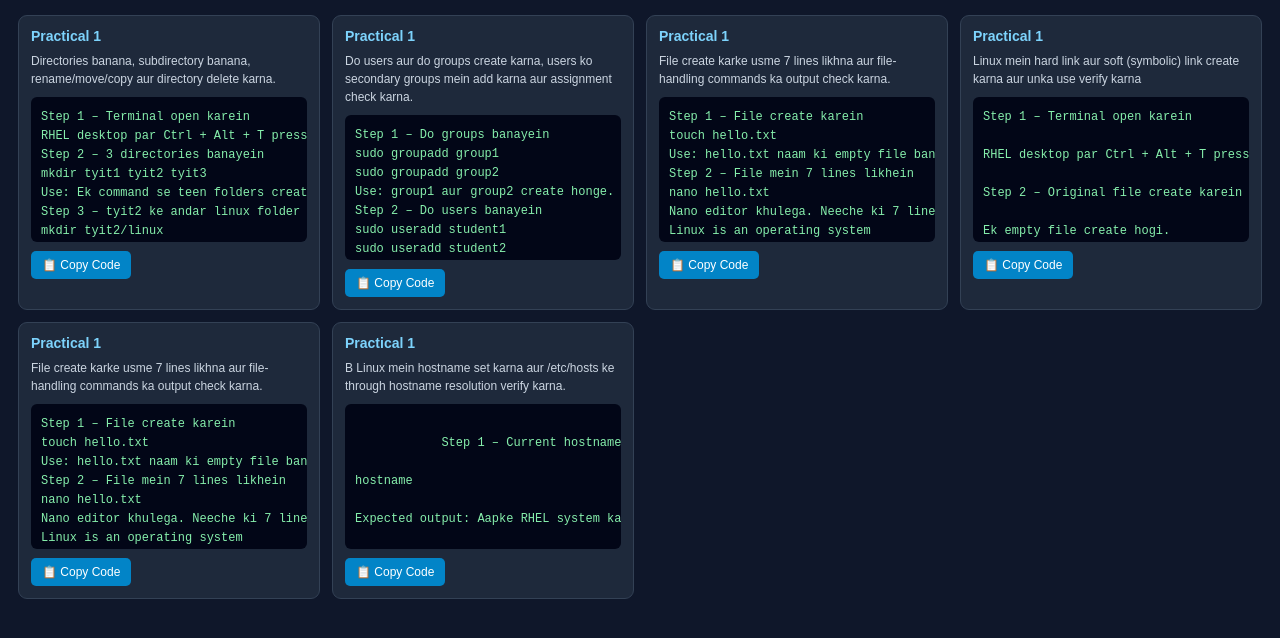
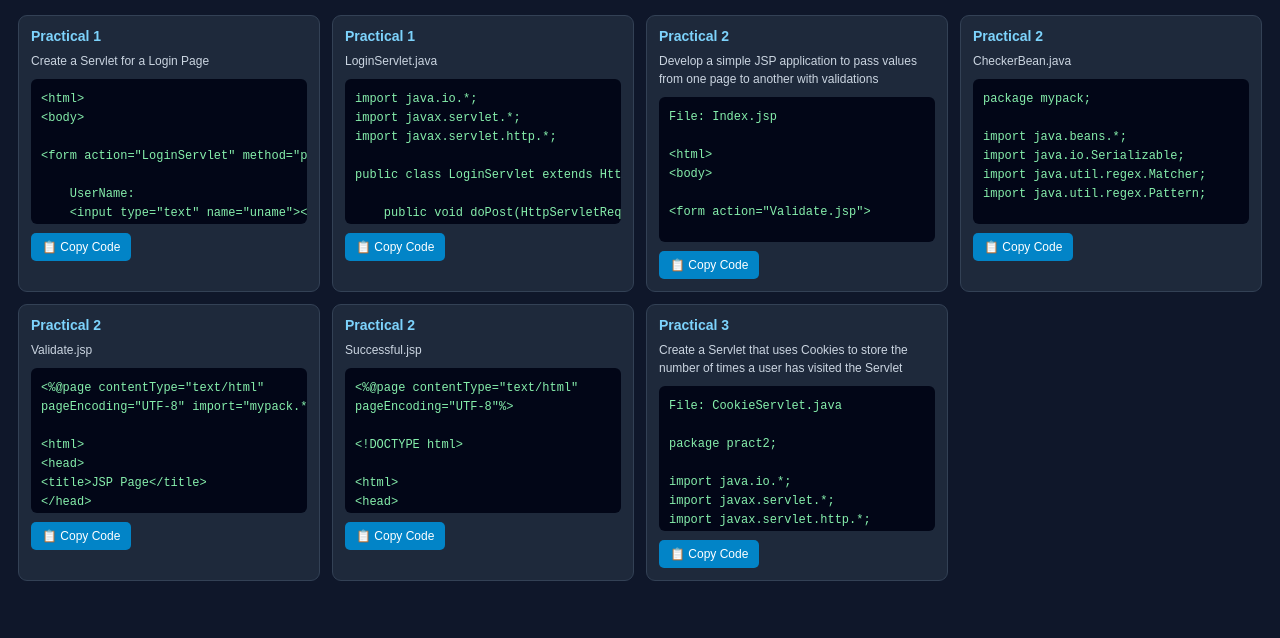
Before and after one commit to Vijay6615/notebook, a plain HTML site: page index.html in a window 1280 px wide. Shown: the part 56-694 px from the top of the page. Drawn offline with Linux system fonts and the light colour scheme.

Commit message:
Update My Code Box UI and practical codes

```diff
--- a/index.html
+++ b/index.html
@@ -1,6 +1,6 @@
-
 <!DOCTYPE html>
 <html lang="en">
+
 <head>
 <meta charset="UTF-8">
 <meta name="viewport" content="width=device-width, initial-scale=1.0">
@@ -129,47 +129,30 @@ button:hover {
 
 <div class="grid" id="codeGrid">
 
-    <!-- CODE 1: Yahan apna question aur code add karo -->
+    <!-- CODE 1 -->
     <div class="box">
-        <h3>Practical 1 </h3>
+        <h3>Practical 1</h3>
         <p class="question">
-            Directories banana, subdirectory banana, rename/move/copy aur directory delete karna.
+            Create a Servlet for a Login Page
         </p>
 
-        <pre><code>Step 1 – Terminal open karein
-RHEL desktop par Ctrl + Alt + T press karein.
-Step 2 – 3 directories banayein
-mkdir tyit1 tyit2 tyit3
-Use: Ek command se teen folders create honge. Expected: Koi output nahi; prompt wapas aa jayega.
-Step 3 – tyit2 ke andar linux folder banayein
-mkdir tyit2/linux
-Use: tyit2 ke andar subdirectory create hogi. Expected: Koi output nahi.
-Step 4 – tyit3 ka naam tyit4 karein
-mv tyit3 tyit4
-Use: mv command directory ka naam change karegi. Expected: Koi output nahi.
-Step 5 – pqr file banayein
-touch pqr
-Use: Empty file create hogi. Expected: Koi output nahi.
-Step 6 – pqr ko tyit1 mein move karein
-mv pqr tyit1/
-Use: File tyit1 folder ke andar chali jayegi. Expected: Koi output nahi.
-Step 7 – pqr ki copy xyz naam se banayein
-cp tyit1/pqr xyz
-Use: Current directory mein xyz naam ki copy banegi. Expected: Koi output nahi.
-Step 8 – tyit4 delete karein
-rmdir tyit4
-Use: Empty directory delete hogi. Agar directory empty na ho, tab rm -r tyit4 use karein. Expected: Koi output nahi.
-Step 9 – Result verify karein
-ls
-ls tyit1
-ls tyit2
-Expected output (example):
-First ls: tyit1  tyit2  xyz
-ls tyit1: pqr
-ls tyit2: linux
+        <pre><code>&lt;html&gt;
+&lt;body&gt;
 
+&lt;form action="LoginServlet" method="post"&gt;
 
-</code></pre>
+    UserName:
+    &lt;input type="text" name="uname"&gt;&lt;br&gt;
+
+    Password:
+    &lt;input type="password" name="pw"&gt;&lt;br&gt;
+
+    &lt;input type="submit" value="LOGIN"&gt;
+
+&lt;/form&gt;
+
+&lt;/body&gt;
+&lt;/html&gt;</code></pre>
 
         <button onclick="copyCode(this)">📋 Copy Code</button>
     </div>
@@ -177,315 +160,354 @@ ls tyit2: linux
     <!-- CODE 2 -->
     <div class="box">
         <h3>Practical 1</h3>
-        <p class="question">
-            Do users aur do groups create karna, users ko secondary groups mein add karna aur assignment check karna.
+        <p class="question">LoginServlet.java</p>
 
-        </p>
+        <pre><code>import java.io.*;
+import javax.servlet.*;
+import javax.servlet.http.*;
 
-        <pre><code>Step 1 – Do groups banayein
-sudo groupadd group1
-sudo groupadd group2
-Use: group1 aur group2 create honge. Expected: Koi output nahi.
-Step 2 – Do users banayein
-sudo useradd student1
-sudo useradd student2
-Use: Dono local user accounts create honge. Expected: Koi output nahi.
-Step 3 – Users ke passwords set karein
-sudo passwd student1
-sudo passwd student2
-Use: Dono users ke liye password set karein. Password type karte waqt screen par characters nahi dikhte; ye normal hai. Expected: Retype password ke baad “all authentication tokens updated successfully” message.
-Step 4 – student1 ko group2 mein add karein
-sudo usermod -aG group2 student1
-Use: student1 ko group2 mein add karta hai. -a zaroor lagayein, taaki existing supplementary groups remove na hon. Expected: Koi output nahi.
-Step 5 – student2 ko group1 mein add karein
-sudo usermod -aG group1 student2
-Use: student2 ko group1 mein secondary group ke roop mein add karega. Expected: Koi output nahi.
-Step 6 – Group assignments check karein
-groups student1
-groups student2
-Expected output (example):
-student1 : student1 group2
-student2 : student2 group1
-Output mein group1/group2 ka hona verify karein; exact primary-group details system ke hisaab se differ kar sakti hain.
-Step 7 – Detailed verification (optional)
-id student1
-id student2
+public class LoginServlet extends HttpServlet {
 
-</code></pre>
+    public void doPost(HttpServletRequest request,
+    HttpServletResponse response)
+    throws ServletException, IOException {
+
+        response.setContentType("text/html");
+
+        PrintWriter out = response.getWriter();
+
+        String username = request.getParameter("uname");
+
+        String password = request.getParameter("pw");
+
+        String msg = "";
+
+        if(username.equals("admin") &&
+           password.equals("admin123"))
+
+            msg = "Hello " + username;
+
+        else
+
+            msg = "Login failed";
+
+        out.println("&lt;b&gt;" + msg + "&lt;/b&gt;");
+    }
+}</code></pre>
 
         <button onclick="copyCode(this)">📋 Copy Code</button>
     </div>
 
-
-        <div class="box">
-        <h3>Practical 1</h3>
+    <!-- CODE 3 -->
+    <div class="box">
+        <h3>Practical 2</h3>
         <p class="question">
-            File create karke usme 7 lines likhna aur file-handling commands ka output check karna.
+            Develop a simple JSP application to pass values from one page to another with validations
         </p>
 
-        <pre><code>Step 1 – File create karein
-touch hello.txt
-Use: hello.txt naam ki empty file banegi. Expected: Koi output nahi.
-Step 2 – File mein 7 lines likhein
-nano hello.txt
-Nano editor khulega. Neeche ki 7 lines type karein:
-Linux is an operating system
-Linux is free
-Linux is secure
-Linux supports users
-Linux uses commands
-Linux manages files
-Linux is powerful
-Save karne ke liye Ctrl + O, Enter; phir Ctrl + X press karein.
-Step 3 – File ka content dekhein
-cat hello.txt
-Expected output:
-Linux is an operating system
-Linux is free
-Linux is secure
-Linux supports users
-Linux uses commands
-Linux manages files
-Linux is powerful
-Step 4 – File ko reverse order mein dekhein
-tac hello.txt
-Expected output: Lines last se first order mein display hongi:
-Linux is powerful
-Linux manages files
-Linux uses commands
-Linux supports users
-Linux is secure
-Linux is free
-Linux is an operating system
-Step 5 – Starting ki 2 lines dekhein
-head -n 2 hello.txt
-Expected output:
-Linux is an operating system
-Linux is free
-Step 6 – Last ki 3 lines dekhein
-tail -n 3 hello.txt
-Expected output:
-Linux uses commands
-Linux manages files
-Linux is powerful
-Step 7 – Lines, words aur bytes count karein
-wc hello.txt
-Expected output (is exact sample file ke liye):
-7  23  138 hello.txt
-Meaning: 7 = lines, 23 = words, 138 = bytes. File ko isi tarah save karein, last line ke baad Enter/newline ho.
-Step 8 – Characters count karein
-wc -m hello.txt
-Expected output (same sample file):
-138 hello.txt
+        <pre><code>File: Index.jsp
 
-</code></pre>
+&lt;html&gt;
+&lt;body&gt;
+
+&lt;form action="Validate.jsp"&gt;
+
+Enter Your Name
+&lt;input type="text" name="name"&gt;&lt;br&gt;
+
+Enter Your Age
+&lt;input type="text" name="age"&gt;&lt;br&gt;
+
+Select Hobbies
+
+&lt;input type="checkbox" name="hob"
+value="Singing"&gt;Singing
+
+&lt;input type="checkbox" name="hob"
+value="Reading"&gt;Reading Books
+
+&lt;input type="checkbox" name="hob"
+value="Football"&gt;Playing Football&lt;br&gt;
+
+Enter E-mail
+&lt;input type="text" name="email"&gt;&lt;br&gt;
+
+Select Gender
+
+&lt;input type="radio" name="gender"
+value="male"&gt;Male
+
+&lt;input type="radio" name="gender"
+value="female"&gt;Female
+
+&lt;input type="radio" name="gender"
+value="other"&gt;Other&lt;br&gt;
+
+&lt;input type="hidden" name="error" value=""&gt;
+
+&lt;input type="submit" value="Submit Form"&gt;
+
+&lt;/form&gt;
+
+&lt;/body&gt;
+&lt;/html&gt;</code></pre>
 
         <button onclick="copyCode(this)">📋 Copy Code</button>
     </div>
 
+    <!-- CODE 4 -->
+    <div class="box">
+        <h3>Practical 2</h3>
+        <p class="question">CheckerBean.java</p>
 
-    <div class="box">
-        <h3>Practical 1</h3>
-        <p class="question">
-            Linux mein hard link aur soft (symbolic) link create karna aur unka use verify karna
-        </p>
+        <pre><code>package mypack;
 
-        <pre><code>Step 1 – Terminal open karein
+import java.beans.*;
+import java.io.Serializable;
+import java.util.regex.Matcher;
+import java.util.regex.Pattern;
 
-RHEL desktop par Ctrl + Alt + T press karein.
+public class CheckerBean {
 
-Step 2 – Original file create karein
+    String name, hob, email, gender, error;
+    int age;
 
-Ek empty file create hogi.
+    public CheckerBean() {
+        name = "";
+        hob = "";
+        email = "";
+        gender = "";
+        error = "";
+        age = 0;
+    }
 
-touch original.txt
+    public void setName(String n) {
+        name = n;
+    }
 
-Expected output: Usually koi output nahi aayega.
+    public String getName() {
+        return name;
+    }
 
-Step 3 – File mein content add karein
+    public void setAge(int a) {
+        age = a;
+    }
 
-File mein text write hoga.
+    public int getAge() {
+        return age;
+    }
 
-echo "Welcome to Linux" > original.txt
+    public void setHob(String h) {
+        hob = h;
+    }
 
-Expected output: Usually koi output nahi aayega.
+    public String getHob() {
+        return hob;
+    }
 
-Step 4 – Hard link create karein
+    public void setEmail(String e) {
+        email = e;
+    }
 
-Original file ka hard link create hoga.
+    public String getEmail() {
+        return email;
+    }
 
-ln original.txt hardlink.txt
+    public void setGender(String g) {
+        gender = g;
+    }
 
-Expected output: Usually koi output nahi aayega.
+    public String getGender() {
+        return gender;
+    }
 
-Step 5 – Soft link create karein
+    public String getError() {
+        return error;
+    }
 
-Original file ka symbolic link create hoga.
+    public boolean validate() {
 
-ln -s original.txt softlink.txt
+        boolean res = true;
 
-Expected output: Usually koi output nahi aayega.
+        if(name.trim().equals("")) {
+            error += "&lt;br&gt;Enter First Name";
+            res = false;
+        }
 
-Step 6 – Links verify karein
+        if(age &lt; 0 || age &gt; 99) {
+            error += "&lt;br&gt;Age Invalid";
+            res = false;
+        }
 
-Original aur hard link ka inode number same hona chahiye. Soft link ke output mein -> original.txt dikhna chahiye.
+        String emailregex =
+        "^[\\_A-Za-z0-9-]+(\\\\.[\\_A-Za-z0-9-]+)*@[A-Za-z0-9-]+(\\\\.[A-Za-z0-9-]+)*(\\\\.[A-Za-z]{2,})$";
 
-ls -li
+        Boolean b = email.matches(emailregex);
 
-Expected output: Example (numbers, owner aur permissions system ke hisaab se alag ho sakte hain):
-original.txt aur hardlink.txt ke inode numbers same honge.
-softlink.txt -> original.txt
+        if(!b) {
+            error += "&lt;br&gt;email Invalid";
+            res = false;
+        }
 
-Step 7 – Hard link ka content dekhein
-
-cat hardlink.txt
-
-Expected output: Welcome to Linux
-
-Step 8 – Soft link ka content dekhein
-
-cat softlink.txt
-
-Expected output: Welcome to Linux
-
-Viva: Hard link original file ke same inode ko share karta hai. Soft link (symbolic link) original file ke path ko point karta hai.
-
-</code></pre>
+        return res;
+    }
+}</code></pre>
 
         <button onclick="copyCode(this)">📋 Copy Code</button>
     </div>
 
+    <!-- CODE 5 -->
+    <div class="box">
+        <h3>Practical 2</h3>
+        <p class="question">Validate.jsp</p>
 
-    <div class="box">
-        <h3>Practical 1</h3>
-        <p class="question">
-            File create karke usme 7 lines likhna aur file-handling commands ka output check karna.
-        </p>
+        <pre><code>&lt;%@page contentType="text/html"
+pageEncoding="UTF-8" import="mypack.*"%&gt;
 
-        <pre><code>Step 1 – File create karein
-touch hello.txt
-Use: hello.txt naam ki empty file banegi. Expected: Koi output nahi.
-Step 2 – File mein 7 lines likhein
-nano hello.txt
-Nano editor khulega. Neeche ki 7 lines type karein:
-Linux is an operating system
-Linux is free
-Linux is secure
-Linux supports users
-Linux uses commands
-Linux manages files
-Linux is powerful
-Save karne ke liye Ctrl + O, Enter; phir Ctrl + X press karein.
-Step 3 – File ka content dekhein
-cat hello.txt
-Expected output:
-Linux is an operating system
-Linux is free
-Linux is secure
-Linux supports users
-Linux uses commands
-Linux manages files
-Linux is powerful
-Step 4 – File ko reverse order mein dekhein
-tac hello.txt
-Expected output: Lines last se first order mein display hongi:
-Linux is powerful
-Linux manages files
-Linux uses commands
-Linux supports users
-Linux is secure
-Linux is free
-Linux is an operating system
-Step 5 – Starting ki 2 lines dekhein
-head -n 2 hello.txt
-Expected output:
-Linux is an operating system
-Linux is free
-Step 6 – Last ki 3 lines dekhein
-tail -n 3 hello.txt
-Expected output:
-Linux uses commands
-Linux manages files
-Linux is powerful
-Step 7 – Lines, words aur bytes count karein
-wc hello.txt
-Expected output (is exact sample file ke liye):
-7  23  138 hello.txt
-Meaning: 7 = lines, 23 = words, 138 = bytes. File ko isi tarah save karein, last line ke baad Enter/newline ho.
-Step 8 – Characters count karein
-wc -m hello.txt
-Expected output (same sample file):
-138 hello.txt
+&lt;html&gt;
+&lt;head&gt;
+&lt;title&gt;JSP Page&lt;/title&gt;
+&lt;/head&gt;
 
-</code></pre>
+&lt;body&gt;
+
+&lt;h1&gt;Validation Page&lt;/h1&gt;
+
+&lt;jsp:useBean id="obj" scope="request"
+class="mypack.CheckerBean"&gt;
+
+&lt;jsp:setProperty name="obj" property="*"/&gt;
+
+&lt;/jsp:useBean&gt;
+
+&lt;%
+if(obj.validate())
+{
+%&gt;
+
+&lt;jsp:forward page="successful.jsp"/&gt;
+
+&lt;%
+}
+else {
+%&gt;
+
+&lt;jsp:include page="Index.jsp"/&gt;
+
+&lt;%
+}
+%&gt;
+
+&lt;%=obj.getError() %&gt;
+
+&lt;/body&gt;
+&lt;/html&gt;</code></pre>
 
         <button onclick="copyCode(this)">📋 Copy Code</button>
     </div>
 
+    <!-- CODE 6 -->
+    <div class="box">
+        <h3>Practical 2</h3>
+        <p class="question">Successful.jsp</p>
 
-    <div class="box">
-        <h3>Practical 1</h3>
-        <p class="question">
-            B  Linux mein hostname set karna aur /etc/hosts ke through hostname resolution verify karna.
-        </p>
+        <pre><code>&lt;%@page contentType="text/html"
+pageEncoding="UTF-8"%&gt;
 
-        <pre><code>
-            Step 1 – Current hostname check karein
+&lt;!DOCTYPE html&gt;
 
-hostname
+&lt;html&gt;
+&lt;head&gt;
+&lt;title&gt;JSP Page&lt;/title&gt;
+&lt;/head&gt;
 
-Expected output: Aapke RHEL system ka current hostname display hoga.
+&lt;body&gt;
 
-Step 2 – Hostname set karein
+&lt;h1&gt;DATA VALIDATED SUCCESSFULLY&lt;/h1&gt;
 
-Administrator permission ke saath hostname ko linuxlab set karein.
-
-sudo hostnamectl set-hostname linuxlab
-
-Expected output: Usually koi output nahi aayega. Agar sudo password maange toh apna user password enter karein.
-
-Step 3 – Hosts file open karein
-
-File ke end mein ye mapping add karein: 127.0.0.1 linuxlab
-
-sudo nano /etc/hosts
-
-Expected output: Save: Ctrl + O, phir Enter. Exit: Ctrl + X.
-
-127.0.0.1   linuxlab
-
-Step 4 – Hostname verify karein
-
-hostname
-
-Expected output: linuxlab
-
-Step 5 – Hostname resolution check karein
-
-getent command system name-service configuration ke through hostname resolve karke dikhata hai.
-
-getent hosts linuxlab
-
-Expected output: 127.0.0.1 linuxlab (format/spacing alag ho sakti hai).
-
-
-
-</code></pre>
+&lt;/body&gt;
+&lt;/html&gt;</code></pre>
 
         <button onclick="copyCode(this)">📋 Copy Code</button>
     </div>
 
+    <!-- CODE 7 -->
+    <div class="box">
+        <h3>Practical 3</h3>
+        <p class="question">
+            Create a Servlet that uses Cookies to store the number of times a user has visited the Servlet
+        </p>
 
+        <pre><code>File: CookieServlet.java
+
+package pract2;
+
+import java.io.*;
+import javax.servlet.*;
+import javax.servlet.http.*;
+
+public class CookieServlet extends HttpServlet {
+
+    private int i = 1;
+
+    public void doGet(HttpServletRequest request,
+    HttpServletResponse response)
+    throws IOException, ServletException {
+
+        response.setContentType("text/html");
+
+        PrintWriter out = response.getWriter();
+
+        String k = String.valueOf(i);
+
+        Cookie c = new Cookie("visit", k);
+
+        response.addCookie(c);
+
+        int j = Integer.parseInt(c.getValue());
+
+        if(j == 1) {
+
+            out.println(
+            "This is the first time you are visiting this page"
+            );
+
+        }
+        else {
+
+            synchronized(CookieServlet.this) {
+
+                out.println(
+                "You visited this page " + i + " times"
+                );
+
+            }
+
+        }
+
+        i++;
+    }
+}</code></pre>
+
+        <button onclick="copyCode(this)">📋 Copy Code</button>
+    </div>
+
+</div>
 
 <script>
 async function copyCode(button) {
+
     const code = button.previousElementSibling
                        .querySelector("code").textContent;
 
     try {
+
         if (navigator.clipboard && window.isSecureContext) {
+
             await navigator.clipboard.writeText(code);
+
         } else {
+
             const area = document.createElement("textarea");
             area.value = code;
             document.body.appendChild(area);
@@ -498,22 +520,28 @@ async function copyCode(button) {
         }
 
         button.textContent = "✅ Copied!";
+
         setTimeout(() => {
             button.textContent = "📋 Copy Code";
         }, 1200);
 
     } catch {
+
         alert("Copy nahi hua. Browser permission check karo.");
+
     }
 }
 
 function searchCodes() {
+
     const value = document.getElementById("search")
                          .value.toLowerCase();
 
     document.querySelectorAll(".box").forEach(box => {
+
         box.style.display = box.textContent.toLowerCase()
             .includes(value) ? "" : "none";
+
     });
 }
 </script>
```
